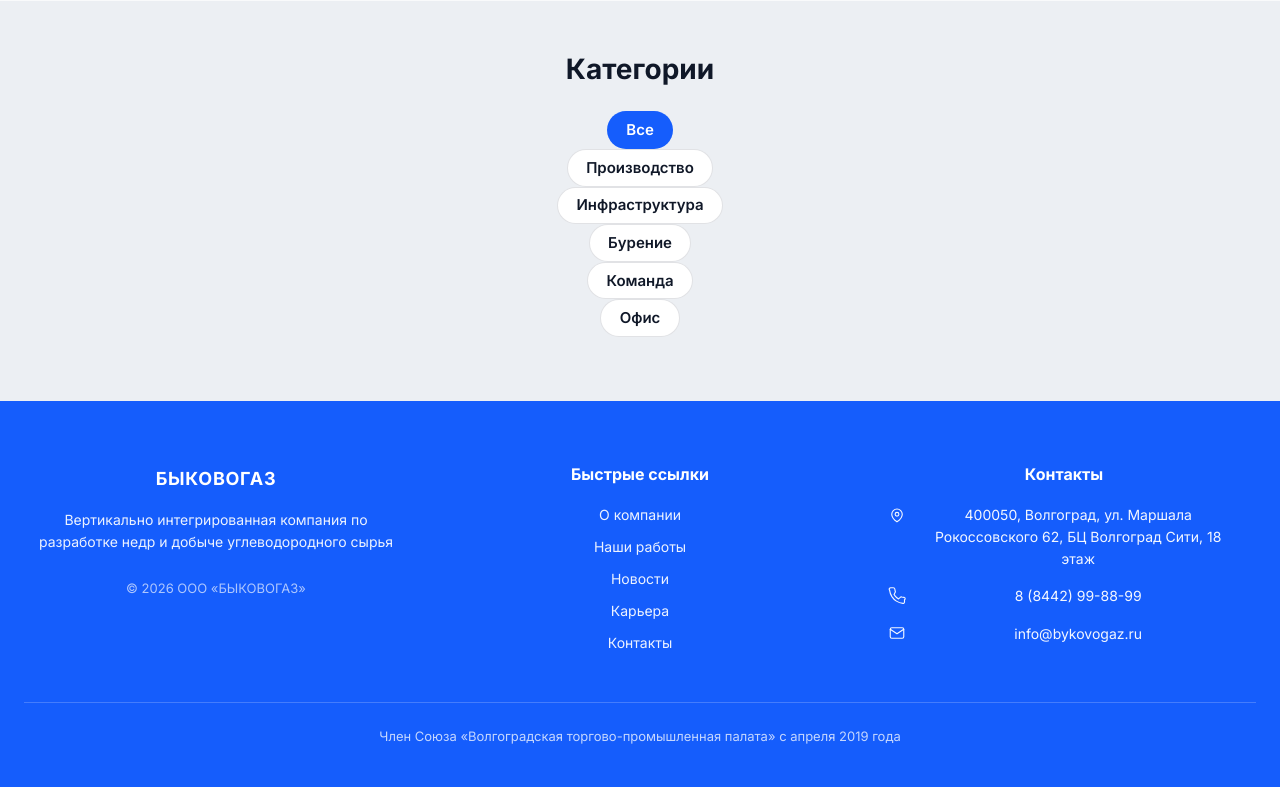
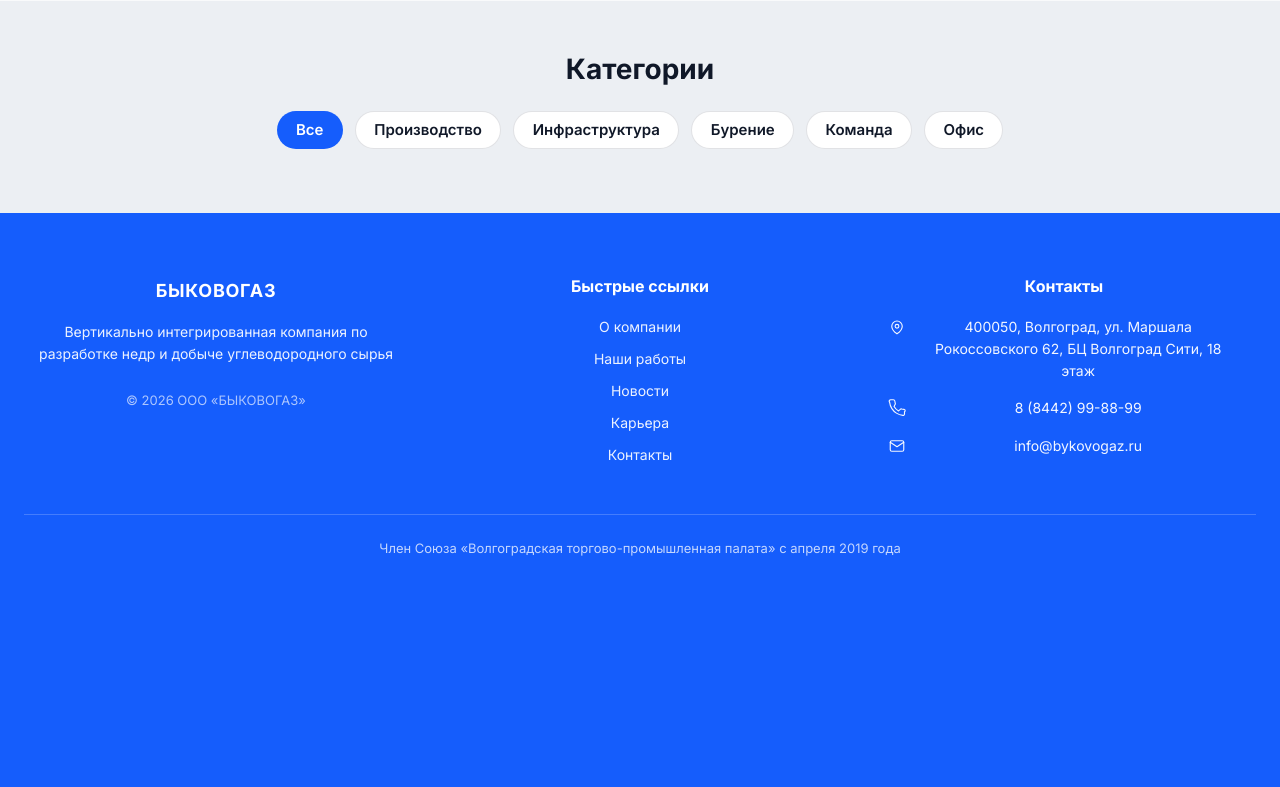
Before and after one commit to vesker034/BYKOVOGAZ, a Django app: page /press/gallery/ in a window 1280 px wide. Shown: the part 928-1715 px from the top of the page. After the commit the page ends 1484 px from the top, so only its background shows below. Run offline with Django 5.2, Linux system fonts and the light colour scheme.

Commit message:
fix(css): восстановить стили страниц career и contacts

```diff
--- a/static/css/figma-pages.css
+++ b/static/css/figma-pages.css
@@ -899,6 +899,13 @@
     margin: 0;
     padding: 0;
     list-style: none;
+    display: flex;
+    flex-wrap: wrap;
+    align-items: center;
+    justify-content: center;
+    gap: 0.65rem 0.75rem;
+}
+
 /* --- Карьера --- */
 
 .career-page .why-section {
```
